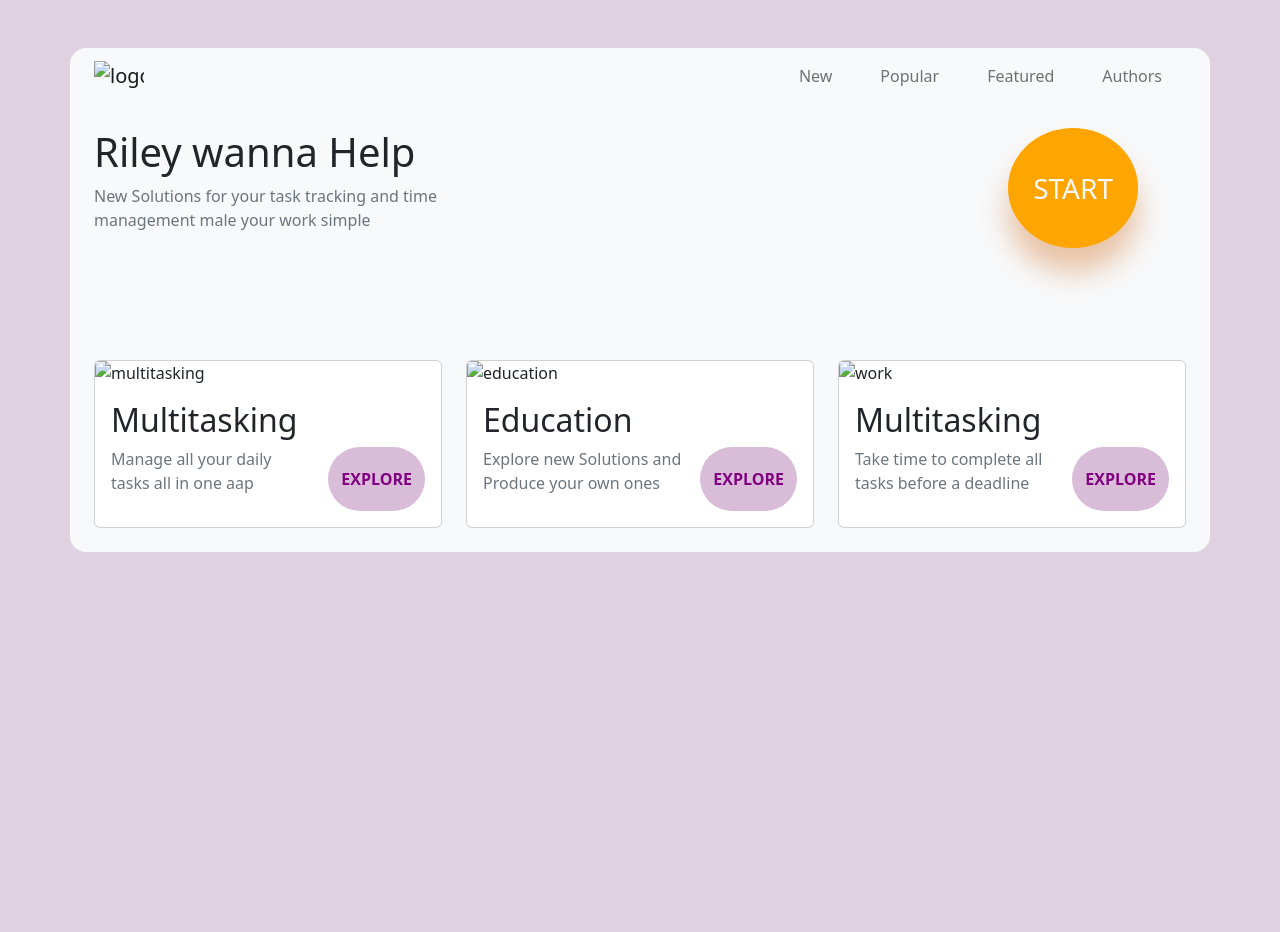
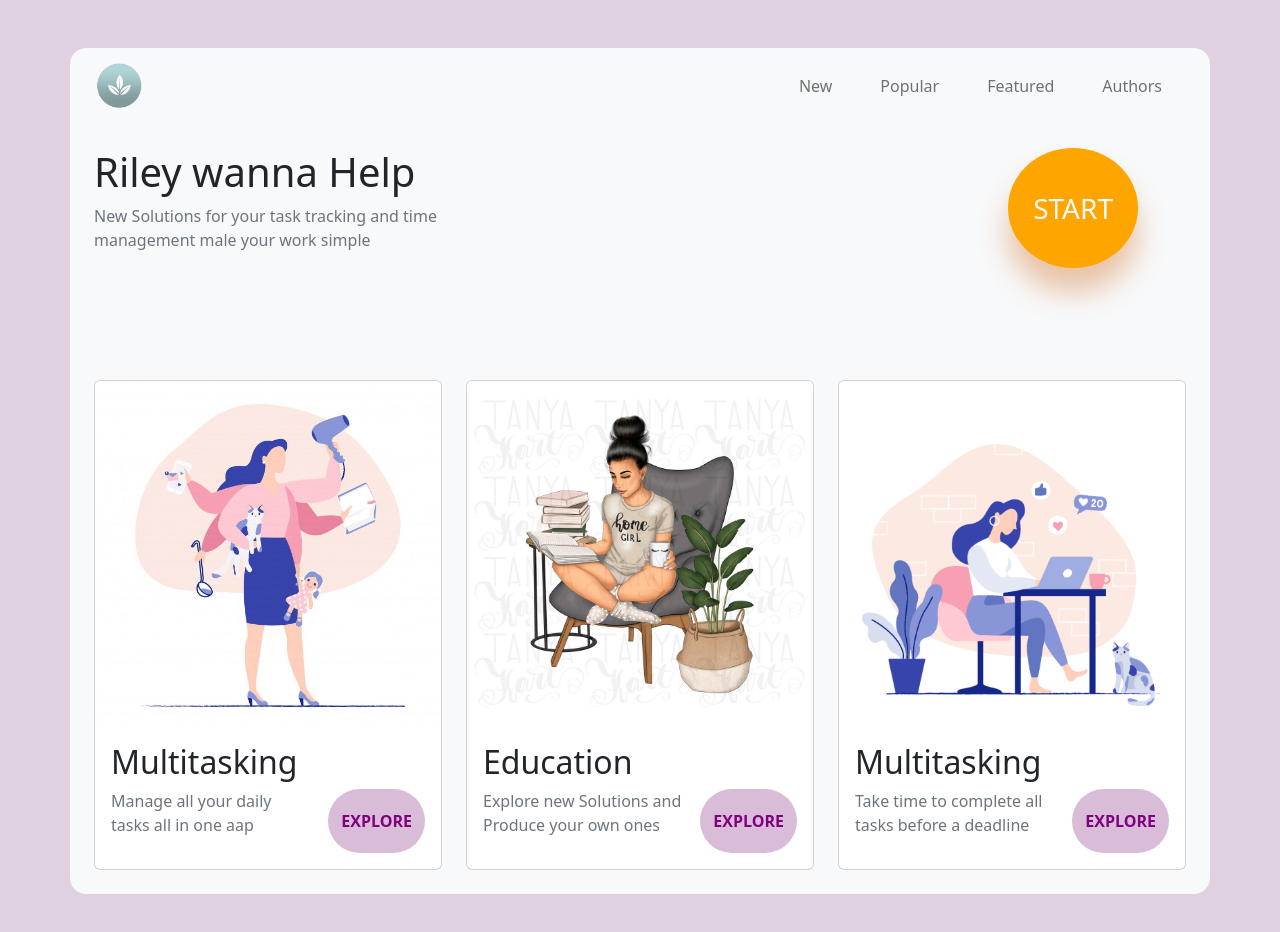
Before and after one commit to nikhila2001/lifestyle, a plain HTML site: page index.html in a window 1280 px wide. Before the commit the page ends 800 px from the top, so only its background shows below. Drawn offline with nearby package versions, Linux system fonts and the light colour scheme.

Commit message:
Update index.html

```diff
--- a/index.html
+++ b/index.html
@@ -15,7 +15,7 @@
         <nav class="navbar navbar-expand-sm">
             <div class="container-fluid">
                 <!--nabvar brand-->
-                <img src="bloosom.png" alt="logo" width="50px" class="navbar-brand">
+                <img src="images/bloosom.png" alt="logo" width="50px" class="navbar-brand">
                 <!--navitems-->
                 <ul class="navbar-nav ">
                     <li class="nav-item mx-3">
@@ -56,7 +56,7 @@
                 <!--col1-->
                 <div class="col-sm-4 mycard mt-3">
                     <div class="card my-4">
-                        <img src="multitasking.jpeg" alt="multitasking" class="card-img-top">
+                        <img src="images/multitasking.jpeg" alt="multitasking" class="card-img-top">
                         <div class="card-body">
                             <h2 class="card-title">Multitasking</h2>
                             <div class="d-flex justify-content-between">
@@ -71,7 +71,7 @@
                 <!--col2-->
                 <div class="col-sm-4 mycard mt-3">
                     <div class="card my-4">
-                        <img src="education.jpeg     " alt="education" class="card-img-top">
+                        <img src="images/education.jpeg     " alt="education" class="card-img-top">
                         <div class="card-body">
                             <h2 class="card-title">Education</h2>
                             <div class="d-flex justify-content-between">
@@ -85,7 +85,7 @@
                 <!--col3-->
                 <div class="col-sm-4 mycard mt-3">
                     <div class="card my-4">
-                        <img src="work.png" alt="work" class="card-img-top">
+                        <img src="images/work.png" alt="work" class="card-img-top">
                         <div class="card-body">
                             <h2 class="card-title">Multitasking</h2>
                             <div class="d-flex justify-content-between">
```
